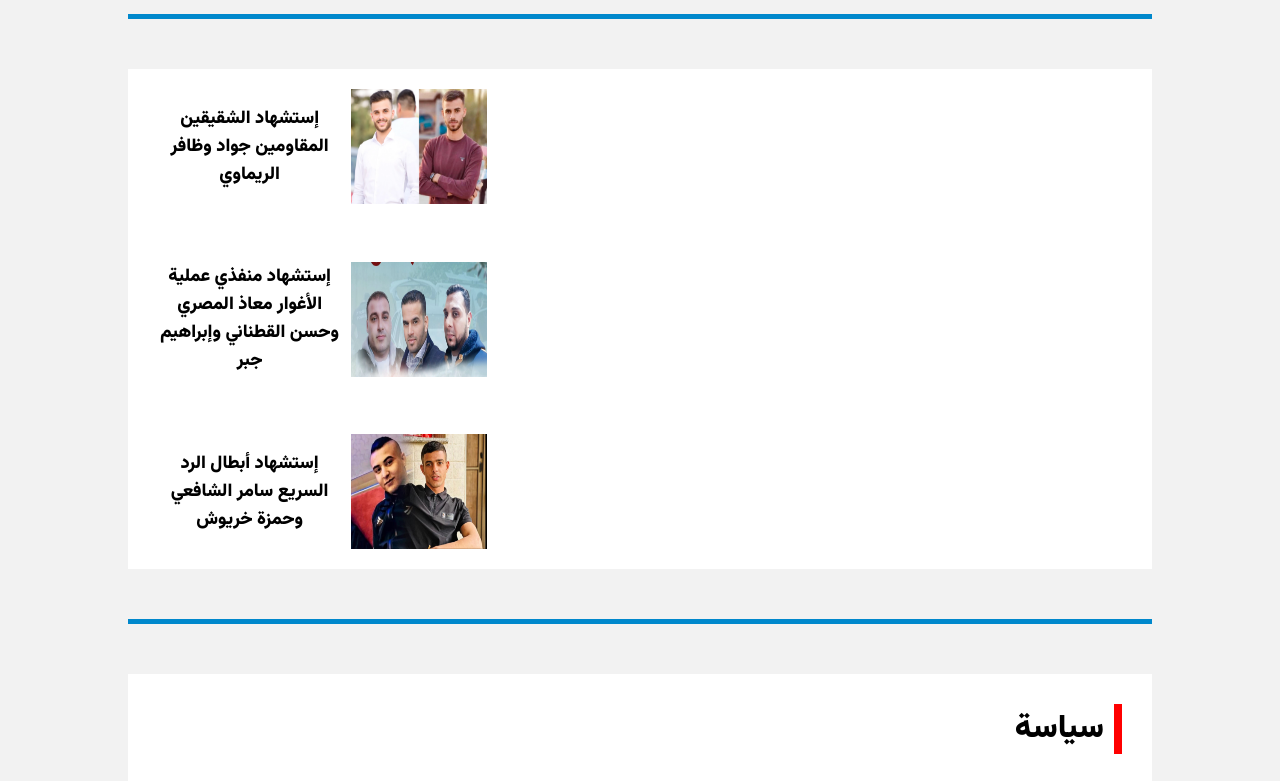
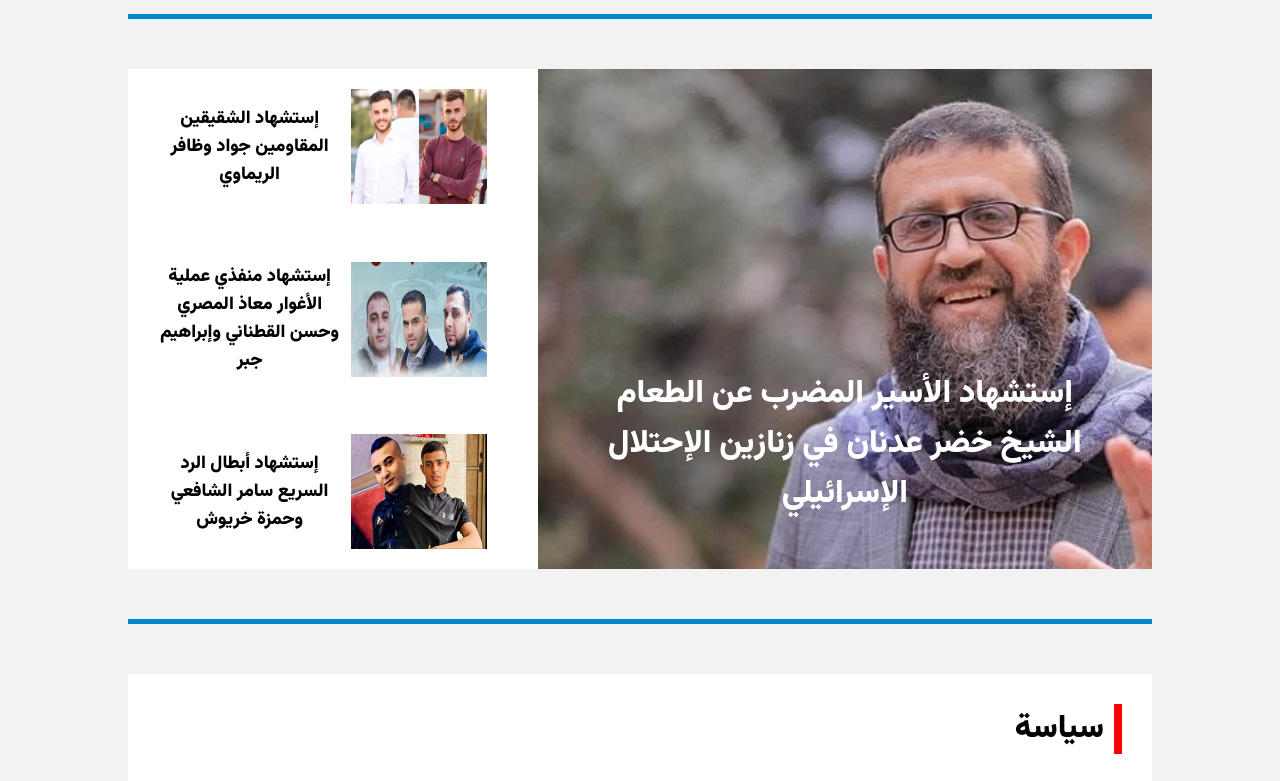
Before and after one commit to SuhaibSawalha/News__WebSite, a plain HTML site: page index.html in a window 1280 px wide. Shown: the part 266-1047 px from the top of the page. Drawn offline with nearby package versions, Linux system fonts and the light colour scheme; the site is published under a folder, as on GitHub Pages, so addresses that start at the root find nothing; a web font is replaced by a local one.

Commit message:
Update style.css

```diff
--- a/style.css
+++ b/style.css
@@ -167,7 +167,7 @@ nav a:hover {
 #khader {
   width: 100%;
   height: 100%;
-  background-image: url("/img/الشهداء/خضر\ عدنان.jpg");
+  background-image: url(./img/الشهداء/خضر\ عدنان.jpg);
   background-repeat: no-repeat;
   background-size: cover;
   color: white;
```
